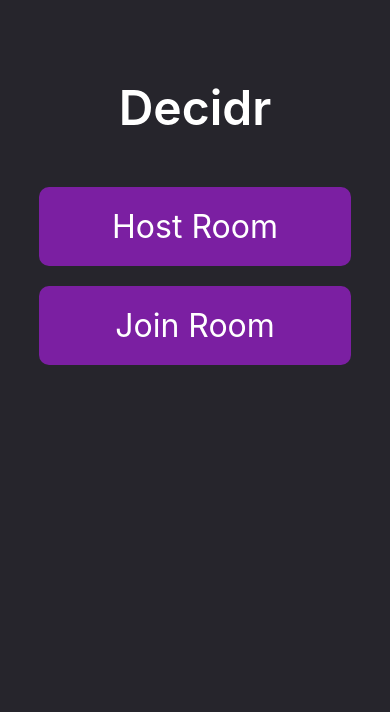
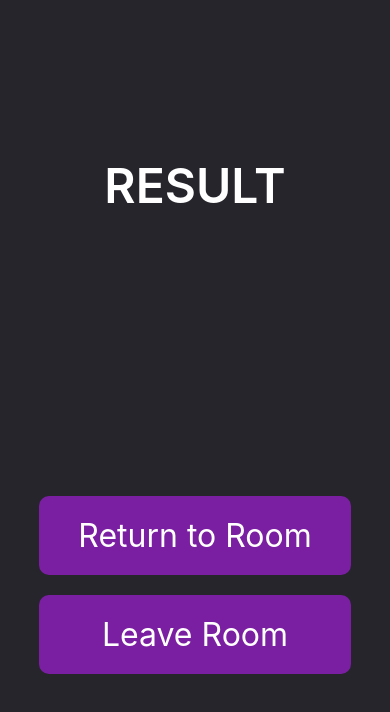
Before and after one commit to DecidrApp/decidr, a React Native app: screen /Result in a window 390 px wide. Shown: the top 712 px of the page. Built offline with nearby package versions, Linux system fonts and the light colour scheme.

Commit message:
Setup navigation

```diff
--- a/App.js
+++ b/App.js
@@ -9,6 +9,8 @@ import Room from './src/screens/Room';
 import Suggest from './src/screens/Suggest';
 import sessionStore from './src/redux/sessionStore';
 import {Provider} from 'react-redux';
+import Vote from "./src/screens/Vote";
+import Result from "./src/screens/Result";
 
 const Stack = createNativeStackNavigator();
 
@@ -32,6 +34,16 @@ const App: () => Node = () => {
             component={Suggest}
             options={{headerShown: false, animation: 'none'}}
           />
+          <Stack.Screen
+            name="Vote"
+            component={Vote}
+            options={{headerShown: false, animation: 'none'}}
+          />
+          <Stack.Screen
+            name="Result"
+            component={Result}
+            options={{headerShown: false, animation: 'none'}}
+          />
         </Stack.Navigator>
       </NavigationContainer>
     </Provider>
--- a/src/components/atoms/Suggestion.js
+++ b/src/components/atoms/Suggestion.js
@@ -2,10 +2,9 @@ import React from 'react';
 import {Text, StyleSheet, View} from 'react-native';
 import COLORS from '../../styles/colors';
 
-const Suggestion = ({text, suggestedBy}) => (
+const Suggestion = ({text}) => (
   <View style={styles.suggestion}>
     <Text style={styles.text}>{text}</Text>
-    <Text style={styles.suggestedBy}>{'Suggested by ' + suggestedBy}</Text>
   </View>
 );
 
@@ -21,8 +20,6 @@ const styles = StyleSheet.create({
     fontSize: 32,
     color: COLORS.WHITE,
   },
-  suggestedBy: {
-  },
 });
 
 export default Suggestion;
--- /dev/null
+++ b/src/screens/Result.js
@@ -0,0 +1,48 @@
+import React, {useState} from 'react';
+import {SafeAreaView, ScrollView, StyleSheet, Text} from 'react-native';
+import Button from '../components/atoms/Button';
+import COLORS from '../styles/colors';
+import sessionStore from '../redux/sessionStore';
+import {resetSuggestions} from '../redux/actions/resetSuggestions';
+
+const Result = ({navigation}) => {
+  return (
+    <SafeAreaView style={[styles.background]}>
+      <Text style={[styles.result]}>{'RESULT'}</Text>
+
+      <Button
+        text={'Return to Room'}
+        onPress={() => {
+          navigation.navigate('Room');
+        }}
+      />
+
+      <Button
+        text={sessionStore.getState().isHost ? 'Close Room' : 'Leave Room'}
+        onPress={() => {
+          sessionStore.dispatch(resetSuggestions());
+          navigation.navigate('Home');
+        }}
+      />
+    </SafeAreaView>
+  );
+};
+
+const styles = StyleSheet.create({
+  background: {
+    height: '100%',
+    paddingTop: '40%',
+    paddingLeft: '10%',
+    paddingRight: '10%',
+    backgroundColor: COLORS.BACKGROUND,
+  },
+  result: {
+    fontSize: 48,
+    fontWeight: '600',
+    textAlign: 'center',
+    marginBottom: '90%',
+    color: COLORS.WHITE,
+  },
+});
+
+export default Result;
--- a/src/screens/Room.js
+++ b/src/screens/Room.js
@@ -3,7 +3,6 @@ import {SafeAreaView, ScrollView, StyleSheet, Text} from 'react-native';
 import Button from '../components/atoms/Button';
 import Suggestion from '../components/atoms/Suggestion';
 import COLORS from '../styles/colors';
-import {connect} from 'react-redux';
 import sessionStore from '../redux/sessionStore';
 import {useIsFocused} from '@react-navigation/native';
 import {resetSuggestions} from '../redux/actions/resetSuggestions';
@@ -22,17 +21,20 @@ const Room = ({navigation}) => {
         </Text>
 
         {sessionStore.getState().suggestions.map(suggestion => (
-          <Suggestion
-            text={suggestion}
-            key={suggestion}
-            suggestedBy={'Joe Zlonicky'}
-          />
+          <Suggestion text={suggestion} key={suggestion} />
         ))}
 
         <Button
           text={'Add Suggestion'}
           onPress={() => {
             navigation.navigate('Suggest');
+          }}
+        />
+
+        <Button
+          text={'Vote'}
+          onPress={() => {
+            navigation.navigate('Vote');
           }}
         />
 
--- /dev/null
+++ b/src/screens/Vote.js
@@ -0,0 +1,49 @@
+import React, {useState} from 'react';
+import {SafeAreaView, ScrollView, StyleSheet, Text} from 'react-native';
+import Button from '../components/atoms/Button';
+import Suggestion from '../components/atoms/Suggestion';
+import COLORS from '../styles/colors';
+import sessionStore from '../redux/sessionStore';
+
+const Vote = ({navigation}) => {
+  const options = sessionStore.getState().suggestions;
+
+  return (
+    <SafeAreaView style={[styles.background]}>
+      <ScrollView>
+        <Text style={[styles.title]}>{'Vote: '}</Text>
+
+        {sessionStore.getState().suggestions.map(suggestion => (
+          <Suggestion
+            text={suggestion}
+            key={suggestion}
+          />
+        ))}
+
+        <Button text={'Vote'} onPress={() => {
+          navigation.navigate('Result');
+        }} />
+      </ScrollView>
+    </SafeAreaView>
+  );
+};
+
+const styles = StyleSheet.create({
+  background: {
+    flex: 1,
+    flexGrow: 10,
+    paddingTop: '10%',
+    paddingLeft: '10%',
+    paddingRight: '10%',
+    backgroundColor: COLORS.BACKGROUND,
+  },
+  title: {
+    fontSize: 32,
+    fontWeight: '600',
+    textAlign: 'center',
+    marginBottom: 5,
+    color: COLORS.WHITE,
+  },
+});
+
+export default Vote;
```
Also changed, not shown: package.json (+6 -3 lines), 1 other file (tests, documents, lock files or other folders).
